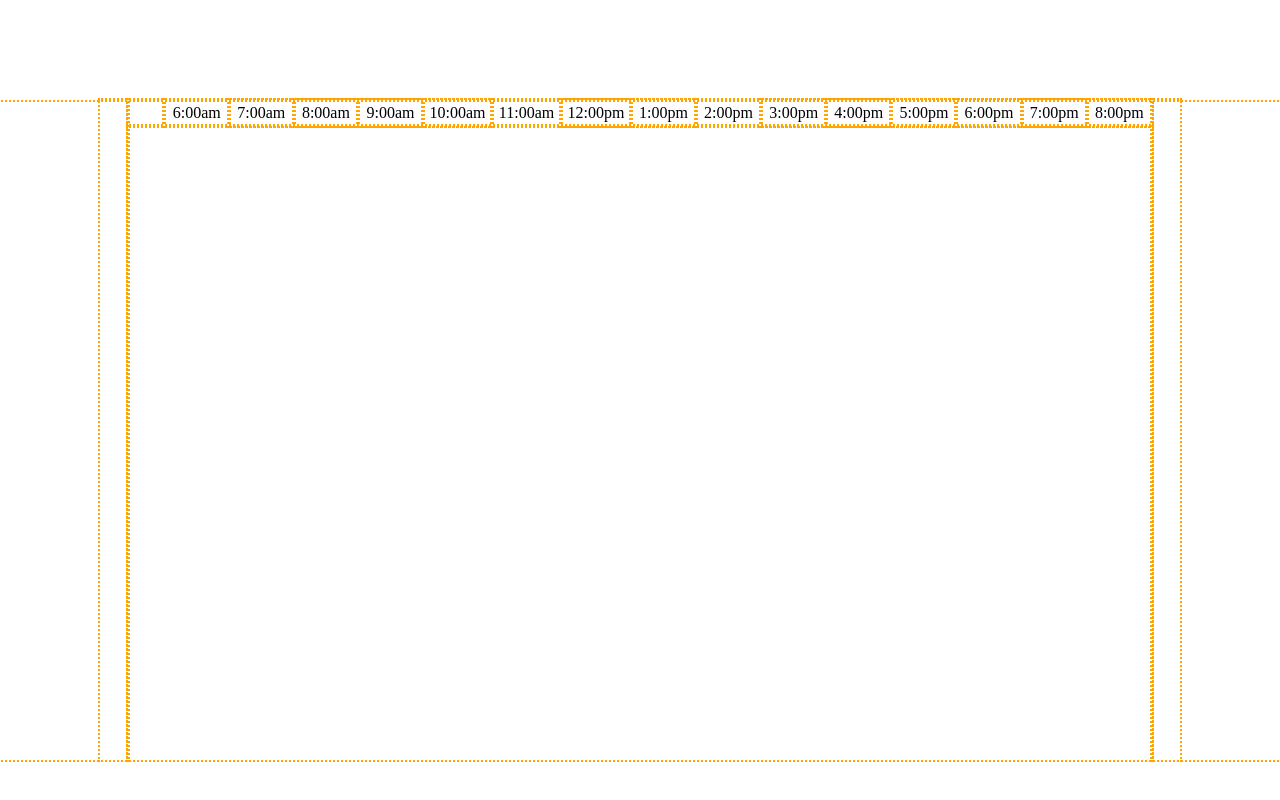
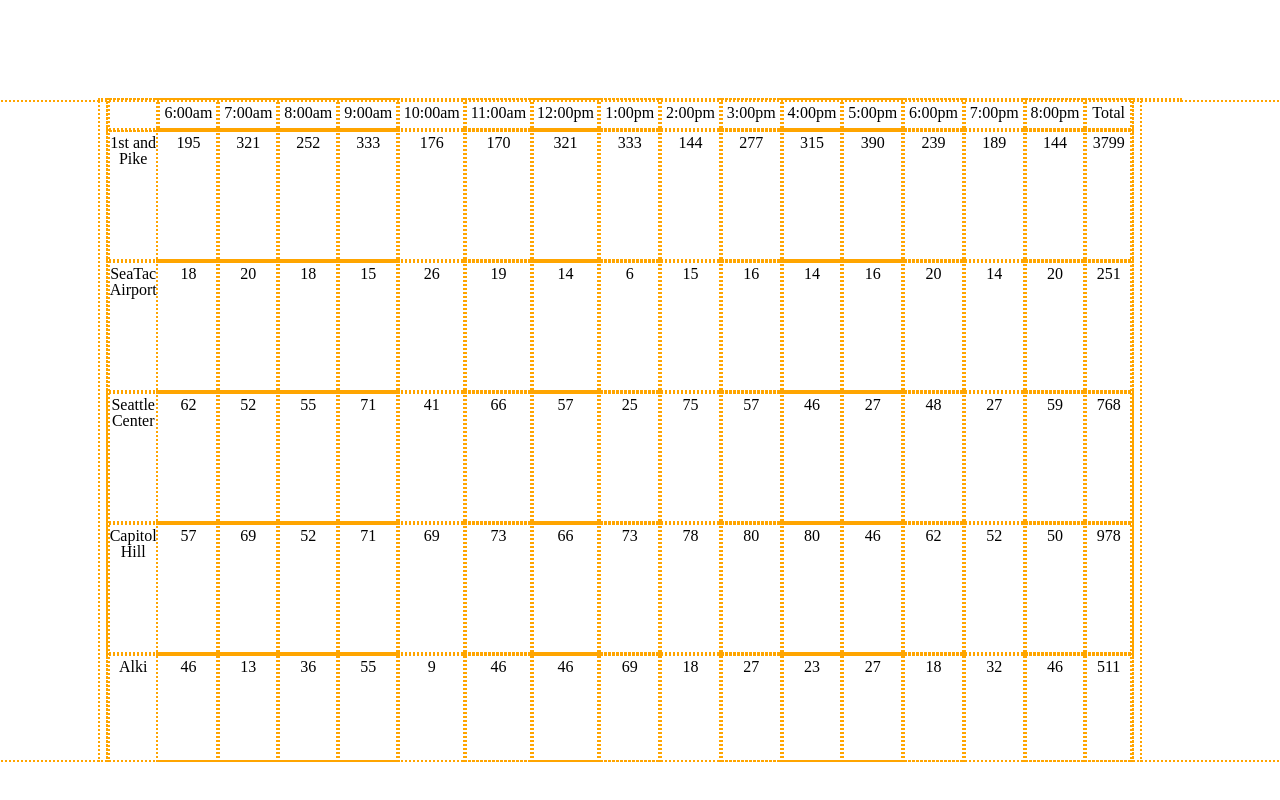
Before and after one commit to DKosmos/cookie-stand, a plain HTML site: page sales.html in a window 1280 px wide. Drawn offline with Linux system fonts and the light colour scheme.

Commit message:
converted sales.html to work with tables instead of lists

```diff
--- a/app.js
+++ b/app.js
@@ -6,33 +6,42 @@ function CookieStore(location,minCust,maxCust,avgPerSale,tableName) {
   this.maxCust = maxCust;
   this.avgPerSale = avgPerSale;
   this.tableName = tableName;
-  this.projectedSales = [['6:00am', '7:00am', '8:00am', '9:00am', '10:00am', '11:00am', '12:00pm', '1:00pm', '2:00pm', '3:00pm', '4:00pm', '5:00pm', '6:00pm', '7:00pm', '8:00pm'],[],[],[]];
+  this.projectedSales = [['6:00am', '7:00am', '8:00am', '9:00am', '10:00am', '11:00am', '12:00pm', '1:00pm', '2:00pm', '3:00pm', '4:00pm', '5:00pm', '6:00pm', '7:00pm', '8:00pm', 'Total'],[],[],[]];
 }
 
 CookieStore.prototype.dailyProjection = function() {
   var numCust;
-  // random number between minCust and maxCust
-  for (var i=0; i<(this.projectedSales[0].length); i++){
+  // random number between minCust and maxCust and place in level 1 of array, then multiply by average cookies per sale and place value in level 2 of array
+  for (var i=0; i<(this.projectedSales[0].length - 1); i++){
     numCust = (Math.floor(Math.random() * (this.maxCust - this.minCust)) + this.minCust);
     this.projectedSales[1][i] = numCust;
     this.projectedSales[2][i] = (Math.floor((numCust * this.avgPerSale)));
-  } // calculate total for day
+  }
+   // calculate total for day
   var total = 0;
-  for (var j in this.projectedSales[1]){
+  for (var j=0; j<this.projectedSales[1].length;j++){
     total += this.projectedSales[2][j];
   }
-  j++;
-  this.projectedSales[2][j] = total; //puts total in last spot of array level 2
-  var container = document.getElementById(this.tableName);
-  //creates a li for each hour and puts it into array level 3
-  for (var k in this.projectedSales[0]){
-    this.projectedSales[3][k] = '<li>'+ this.projectedSales[0][k] + this.projectedSales[2][k] + ' cookies</li>';
+   //puts total in last spot of array level 2
+  this.projectedSales[2][j] = total;
+  // creates a tr for this store and gives it an id equal to the store's tableName attribute
+  var container = document.createElement('tr');
+  container.setAttribute('id', this.tableName);
+  //creates title for row
+  this.projectedSales[3][0] = this.location;
+  //creates a td for each hour and puts it into array level 3
+  var l = 1;
+  for (var k=0;k<this.projectedSales[1].length;k++){
+    this.projectedSales[3][l] = '<td>'+ this.projectedSales[2][k] + '</td>';
+    l++;
   }
-  k++;
-  //puts total in store table element
-  this.projectedSales[3][k] = '<li> Total: ' + this.projectedSales[2][k] + ' cookies</li>';
+  //puts total in
+  this.projectedSales[3][l] = '<td>' + this.projectedSales[2][k] + '</td>';
   //joins array level 3 as the html in store table element
   container.innerHTML = this.projectedSales[3].join('');
+  var table = document.getElementById('shell');
+  table.appendChild(container);
+  console.log(this.projectedSales);
   return this.projectedSales;
 };
 
@@ -53,6 +62,11 @@ var capitolHill = new CookieStore('Capitol Hill',20,38,2.3,'capitolHill');
 var alki = new CookieStore('Alki',2,16,4.6,'alki');
 
 firstAndPike.updatehourlyheader();
+firstAndPike.dailyProjection();
+seaTacAirport.dailyProjection();
+seattleCenter.dailyProjection();
+capitolHill.dailyProjection();
+alki.dailyProjection();
 
 // firstAndPike.dailyProjection();
 // seaTacAirport.dailyProjection();
--- a/style.css
+++ b/style.css
@@ -61,12 +61,12 @@ header{
 .leftbar{
 	float: left;
 	height: 660px;
-	width: 28px;
+	width: 8px;
 }
 .rightbar{
 	float: left;
 	height: 660px;
-	width: 28px;
+	width: 8px;
 }
 main{
   width: 1080px;
@@ -78,8 +78,13 @@ table{
 	height: 660px;
 	text-align: center;
 }
+table tr{
+	width: 64px;
+	height: 20px;
+}
 table td{
 	width: 64px;
+	height: 20px;
 	padding: 5px;
 }
 main h3{
```
